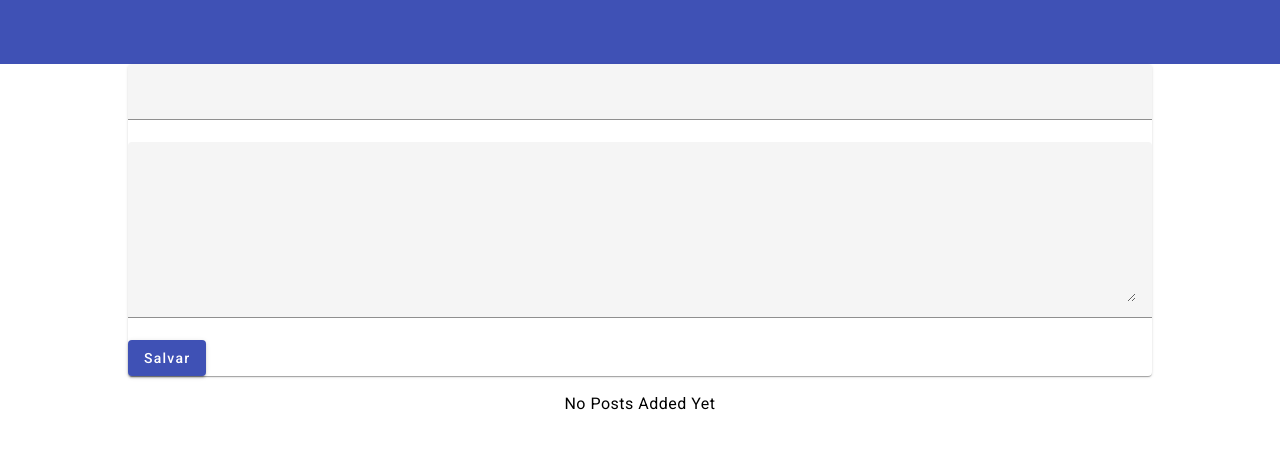
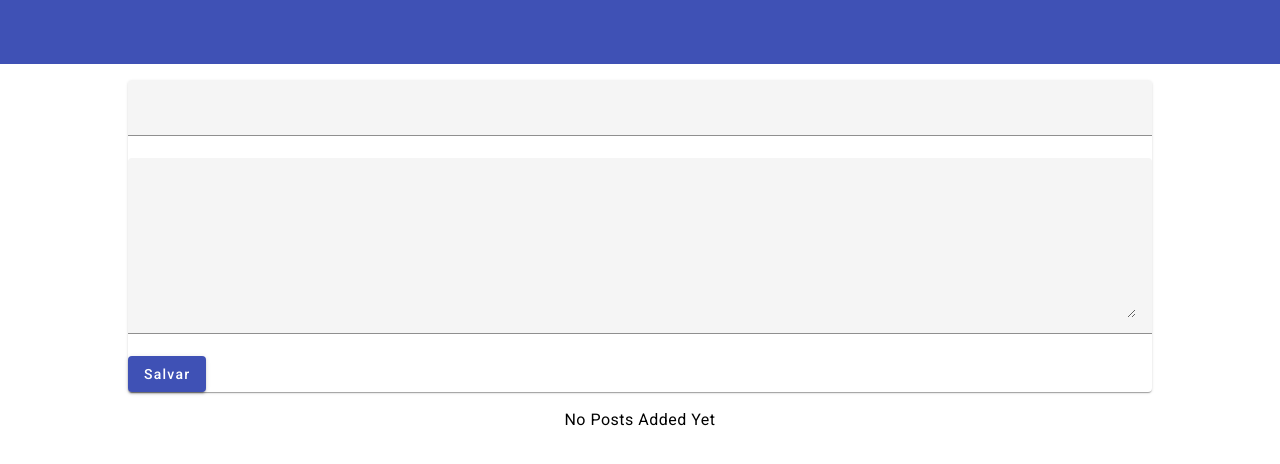
Before and after one commit to EriikSilva/social-media, an Angular app: page / in a window 1280 px wide. Shown: the top 464 px of the page. Built offline with nearby package versions, Linux system fonts and the light colour scheme.

Commit message:
estilizando main

```diff
--- a/src/app/app.component.scss
+++ b/src/app/app.component.scss
@@ -1,5 +1,5 @@
 main{
     margin-top: 1rem;
     width: 80%;
-    margin: auto;
+    margin: 1rem auto;
 }
```
